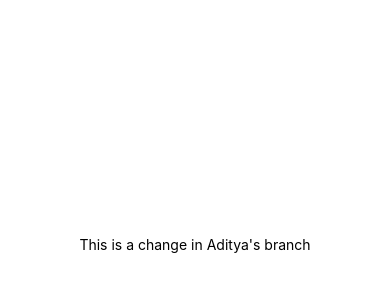
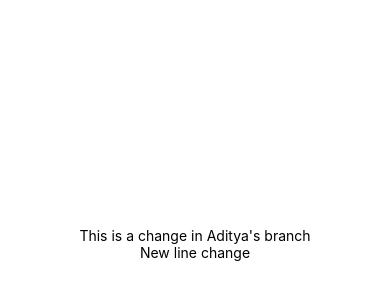
Before and after one commit to Adpro813/Real-app, a React Native app in the folder myapp/: screen / in a window 390 px wide. Shown: the part 178-478 px from the top of the page. Built offline with nearby package versions, Linux system fonts and the light colour scheme.

Commit message:
new line test

```diff
--- a/myapp/App.js
+++ b/myapp/App.js
@@ -5,6 +5,7 @@ export default function App() {
   return (
     <View style={styles.container}>
       <Text>This is a change in Aditya's branch</Text>
+      <Text>New line change</Text>
       <StatusBar style="auto" />
     </View>
   );
```
